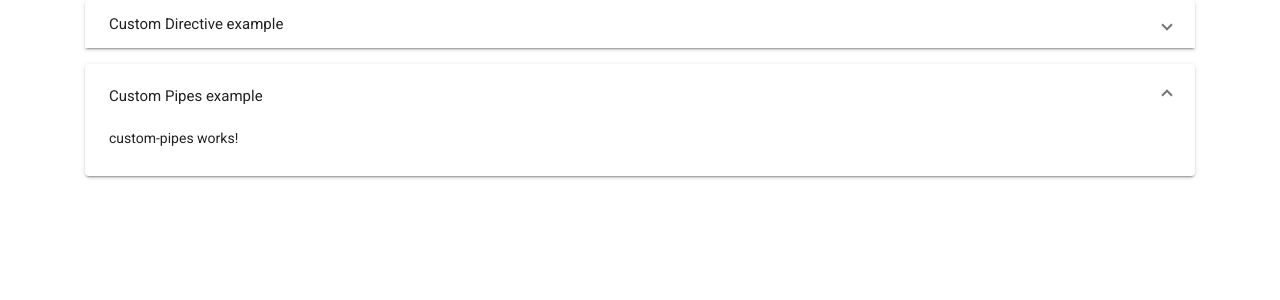
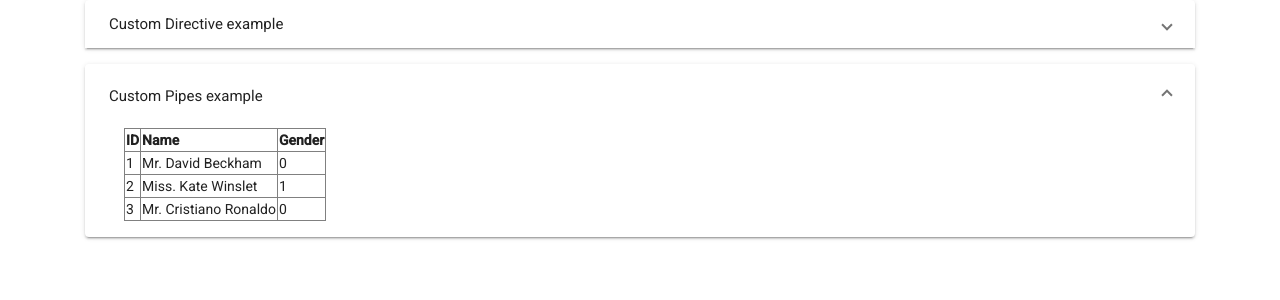
Before and after one commit to yeasin90/angular-features, an Angular app: page /layout in a window 1280 px wide. Both pictures are taken after a click on the button "Custom Pipes example". Shown: the top 300 px of the page. Built offline with nearby package versions, Linux system fonts and the light colour scheme.

Commit message:
Added custom pipe

```diff
--- a/src/app/app.module.ts
+++ b/src/app/app.module.ts
@@ -9,6 +9,7 @@ import { LayoutComponent } from './components/layout/layout.component';
 import { CustomDirectiveComponent } from './components/custom-directive/custom-directive.component';
 import { CustomPipesComponent } from './components/custom-pipes/custom-pipes.component';
 import { RoundBlockDirective } from './components/custom-directive/round-block.directive';
+import { GenderPipePipe } from './components/custom-pipes/gender-pipe.pipe';
 
 @NgModule({
   declarations: [
@@ -16,7 +17,8 @@ import { RoundBlockDirective } from './components/custom-directive/round-block.d
     LayoutComponent,
     CustomPipesComponent,
     CustomDirectiveComponent,
-    RoundBlockDirective
+    RoundBlockDirective,
+    GenderPipePipe
   ],
   imports: [
     BrowserModule,
--- a/src/app/components/custom-pipes/custom-pipes.component.html
+++ b/src/app/components/custom-pipes/custom-pipes.component.html
@@ -1 +1,14 @@
-<p>custom-pipes works!</p>
+<div class="container">
+  <table border="1">
+    <tr>
+      <th>ID</th>
+      <th>Name</th>
+      <th>Gender</th>
+    </tr>
+    <tr *ngFor="let person of persons">
+      <td>{{ person.id }}</td>
+      <td>{{ person.name | genderPipe: person.gender }}</td>
+      <td>{{ person.gender }}</td>
+    </tr>
+  </table>
+</div>
--- a/src/app/components/custom-pipes/custom-pipes.component.ts
+++ b/src/app/components/custom-pipes/custom-pipes.component.ts
@@ -11,5 +11,23 @@ export class CustomPipesComponent implements OnInit {
 
   ngOnInit(): void {
   }
+  title = 'pipeApp';
+  persons = [
+    {
+      id: 1,
+      name: 'David Beckham',
+      gender: 0
+    },
+    {
+      id: 2,
+      name: 'Kate Winslet',
+      gender: 1
+    },
+    {
+      id: 3,
+      name: 'Cristiano Ronaldo',
+      gender: 0
+    }
+  ]
 
 }
--- /dev/null
+++ b/src/app/components/custom-pipes/gender-pipe.pipe.ts
@@ -0,0 +1,14 @@
+import { Pipe, PipeTransform } from '@angular/core';
+
+@Pipe({
+  name: 'genderPipe'
+})
+export class GenderPipePipe implements PipeTransform {
+
+  transform(name: string, gender: any): string {
+    if (gender == 0) {
+      return 'Mr. ' + name;
+    }
+    return 'Miss. ' + name;
+  }
+}
```
